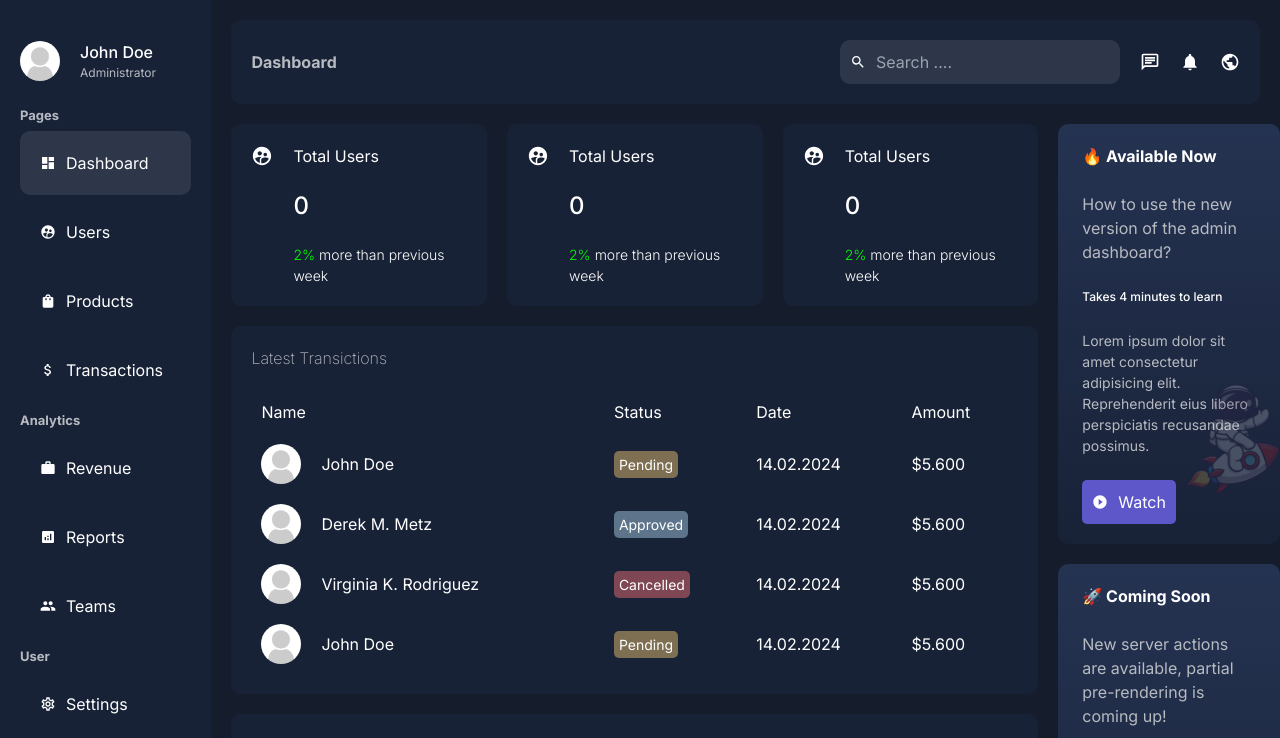
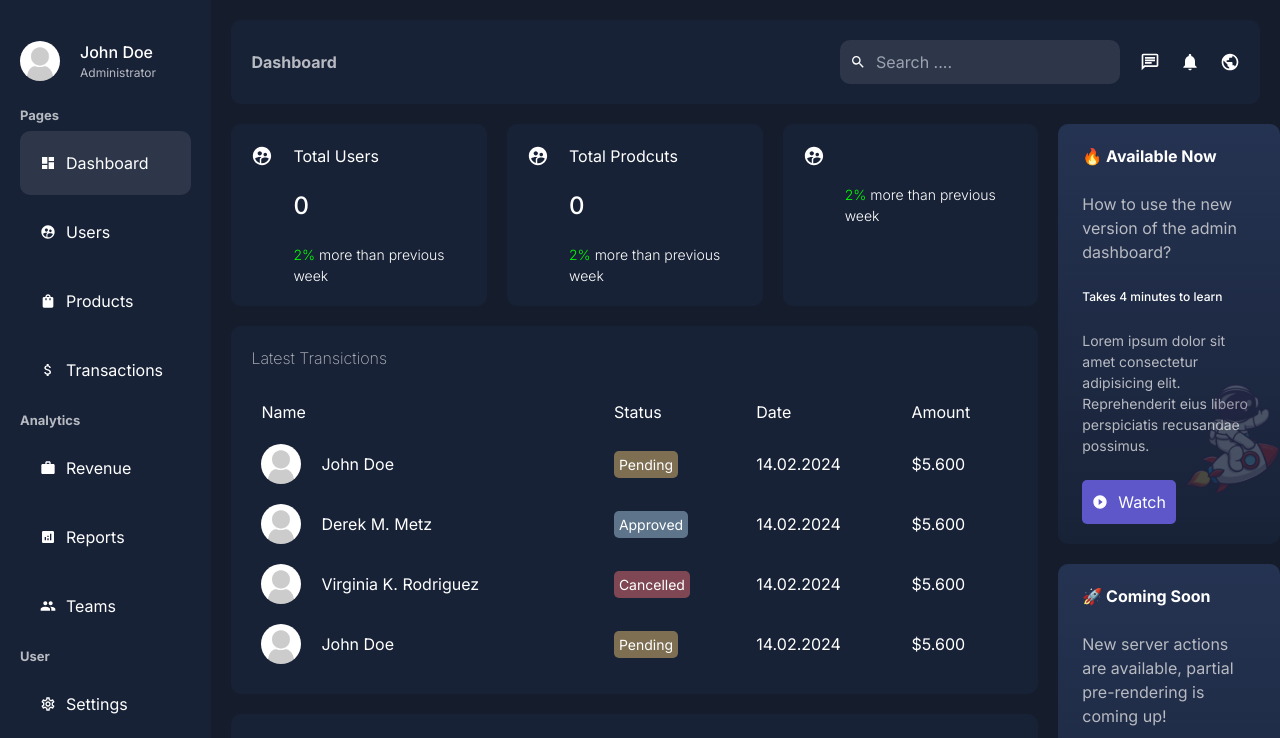
Before and after one commit to ayonbit/dashboard-app, a Next.js app: page /dashboard in a window 1280 px wide. Shown: the top 738 px of the page. Built offline with nearby package versions, Linux system fonts and the light colour scheme; no server answers; the database is empty.

Commit message:
card dynamic

```diff
--- a/app/dashboard/page.jsx
+++ b/app/dashboard/page.jsx
@@ -1,5 +1,5 @@
 //Dependencies
-import { fetchUsers } from "../lib/data";
+import { fetchProducts, fetchUsers } from "../lib/data";
 import Card from "../ui/dashboard/card/card";
 import Chart from "../ui/dashboard/chart/chart";
 import styles from "../ui/dashboard/dashboard.module.css";
@@ -8,15 +8,15 @@ import Transactions from "../ui/dashboard/transactions/transactions";
 
 const Dashboard = async () => {
   //total user fecth
-  const { count } = await fetchUsers();
-
+  const { count: userCount } = await fetchUsers();
+  const { count: productCount } = await fetchProducts();
   return (
     <div className={styles.wrapper}>
       <div className={styles.main}>
         <div className={styles.card}>
-          <Card count={count} />
-          <Card count={count} />
-          <Card count={count} />
+          <Card count={userCount} title="Total Users" />
+          <Card count={productCount} title="Total Prodcuts" />
+          <Card />
         </div>
         <Transactions />
         <Chart />
--- a/app/ui/dashboard/card/card.jsx
+++ b/app/ui/dashboard/card/card.jsx
@@ -3,12 +3,12 @@ import { MdSupervisedUserCircle } from "react-icons/md";
 import styles from "../card/card.module.css";
 
 //Card Main Function
-const Card = ({ count }) => {
+const Card = ({ count, title }) => {
   return (
     <div className={styles.container}>
       <MdSupervisedUserCircle size={24} />
       <div className={styles.texts}>
-        <span className={styles.title}>Total Users</span>
+        <span className={styles.title}>{title}</span>
         <span className={styles.number}>{count}</span>
         <span className={styles.details}>
           <span className={styles.postive}>2%</span> more than previous week
```
